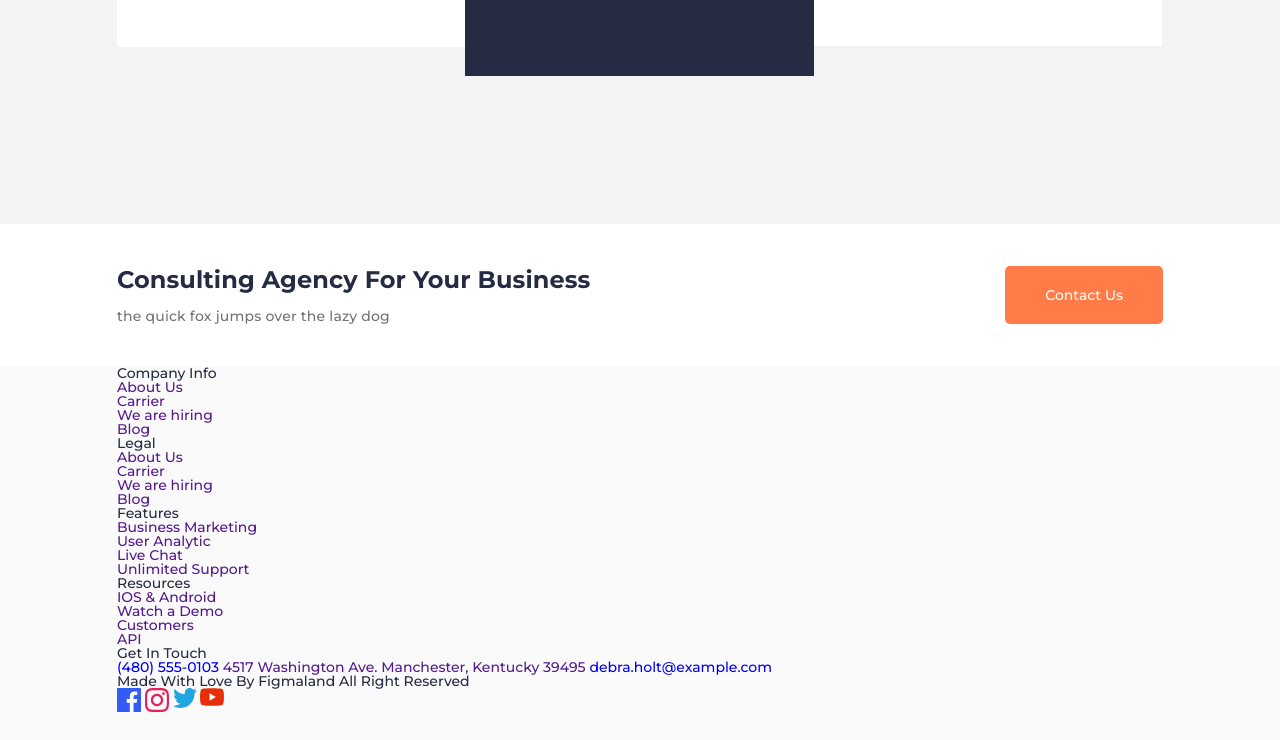
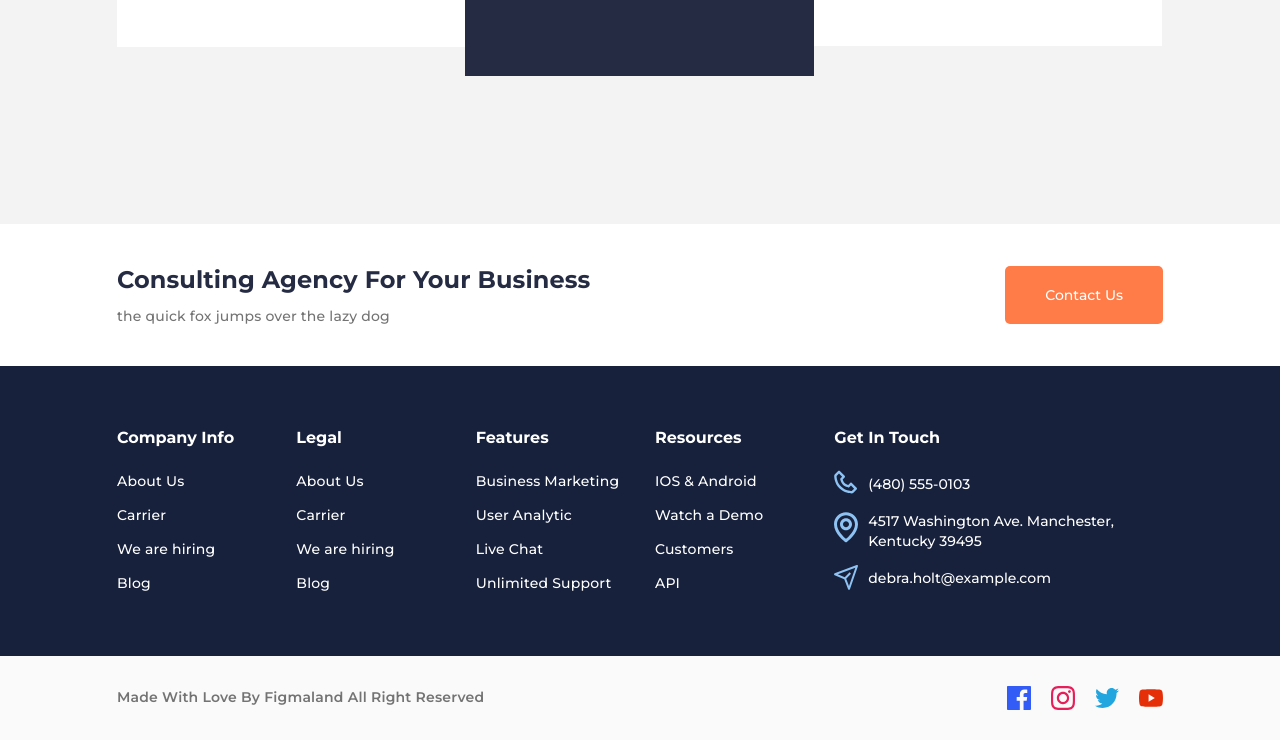
Before and after one commit to VitaliiSoloninko/relvise, a plain HTML site: page index.html in a window 1280 px wide. Shown: the part 4028-4768 px from the top of the page. Before the commit the page ends 4740 px from the top, so only its background shows below. Drawn offline with Linux system fonts and the light colour scheme.

Commit message:
Section 10. Footer HTML+CSS nicht all

```diff
--- a/css/style.css
+++ b/css/style.css
@@ -159,7 +159,9 @@ button {
 	line-height: 1.71; /* 24/14 */
 	color: #737373;
 }
-
+.menu__link:hover {
+	text-decoration: underline;
+}
 @media (max-width: 479.98px) {
 	.menu__link {
 		font-size: 18px;
@@ -268,10 +270,14 @@ button {
 	transition: all 0.3s;
 	height: 48px;
 }
+
 @media (max-width: 479.98px) {
 	.main-block__button {
 		flex: 1 1 auto;
 	}
+}
+.main-block__button:hover {
+	background-color: #ffffff;
 }
 
 .main-block__button-orange {
@@ -279,7 +285,8 @@ button {
 	color: #ffffff;
 }
 .main-block__button-orange:hover {
-	background: #d15f32;
+	background: #ffffff;
+	color: #ff7b47;
 }
 .main-block__button-border {
 	border: 1px solid #0d5c63;
@@ -990,3 +997,125 @@ button {
 
 .footer {
 }
+.footer__top {
+	background: #17213c;
+	padding-top: 45px;
+	padding-bottom: 45px;
+}
+.footer__main {
+}
+.footer__row {
+	display: flex;
+	flex-wrap: wrap;
+	margin: 0px -15px;
+}
+.footer__column {
+	padding: 15px 15px;
+	flex: 0 1 16.667%;
+}
+.footer__column:last-child {
+	flex: 0 1 33.333%;
+}
+@media (max-width: 991.98px) {
+	.footer__column {
+		flex: 0 1 25%;
+	}
+	.footer__column:last-child {
+		flex: 1 1 100%;
+	}
+}
+@media (max-width: 700px) {
+	.footer__column {
+		flex: 0 1 50%;
+	}
+}
+.footer__label {
+	color: #ffffff;
+	font-weight: 700;
+	font-size: 16px;
+	line-height: 1.5;
+	margin-bottom: 20px;
+}
+.footer__menu {
+}
+
+.menu-footer {
+}
+.menu-footer__list {
+}
+.menu-footer__item:not(:last-child) {
+	margin-bottom: 10px;
+}
+.menu-footer__link {
+	color: #ffffff;
+	display: inline-block;
+	letter-spacing: 0.2px;
+	line-height: 1.71;
+}
+.menu-footer__lin:hover {
+	text-decoration: underline;
+}
+.footer__contacts {
+}
+
+.contacts-footer {
+	display: flex;
+	flex-direction: column;
+}
+.contacts-footer__item {
+	padding-left: 34px;
+	line-height: 1.42;
+	display: flex;
+	align-items: center;
+	color: #ffffff;
+	min-height: 30px;
+}
+.contacts-footer__item:hover {
+	text-decoration: underline;
+}
+.contacts-footer__item:not(:last-child) {
+	margin-bottom: 12px;
+}
+.contacts-footer__item_phone {
+	background: url("../img/footer/icons/01.svg") 0 0 no-repeat;
+}
+.contacts-footer__item_map {
+	background: url("../img/footer/icons/02.svg") 0 0 no-repeat;
+}
+.contacts-footer__item_email {
+	background: url("../img/footer/icons/03.svg") 0 0 no-repeat;
+}
+.footer__bottom {
+	padding: 25px 0px;
+}
+.footer__container {
+	display: flex;
+	justify-content: space-between;
+	align-items: center;
+}
+@media (max-width: 767.98px) {
+	.footer__container {
+		flex-direction: column;
+	}
+	.footer__copy {
+		margin: 0px 0px 15px 0px;
+		text-align: center;
+	}
+}
+.footer__copy {
+	font-weight: 600;
+	line-height: 1.71;
+	letter-spacing: 0.2px;
+	color: #737373;
+	padding: 5px 0px;
+}
+.footer__social {
+}
+
+.social {
+	display: flex;
+	align-items: center;
+}
+.social__item:not(:last-child) {
+	margin: 0px 20px 0px 0px;
+}
--- a/index.html
+++ b/index.html
@@ -346,6 +346,7 @@
 		<footer class="footer">
 			<div class="footer__top">
 				<div class="footer__main container">
+					<div class="footer__row">
 						<div class="footer__column">
 							<div class="footer__label">Company Info</div>
 							<nav class="footer__menu menu-footer">
@@ -435,6 +436,7 @@
 						</div>
 					</div>
 				</div>
+			</div>
 			<div class="footer__bottom">
 				<div class="footer__container container">
 					<div class="footer__copy">Made With Love By Figmaland All Right Reserved </div>
```
Lines whose indentation alone changed are shown as unchanged.
